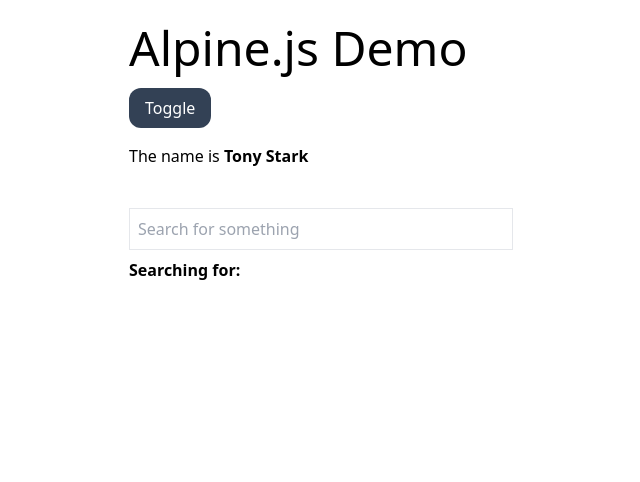
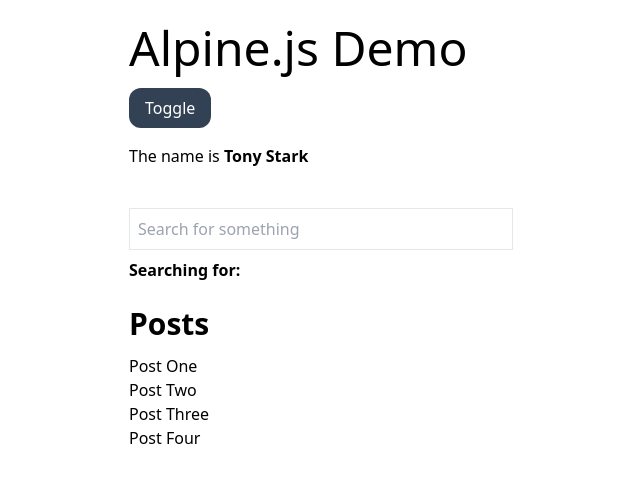
Before and after one commit to ashishdasnurkar/alpinejs-sample, a plain HTML site: page index.html in a window 1280 px wide. Shown: the whole page, without its empty margins (319-959 px from the left). Drawn offline with nearby package versions, Linux system fonts and the light colour scheme.

Commit message:
use x-for

```diff
--- a/index.html
+++ b/index.html
@@ -15,7 +15,19 @@
   <body>
     <div class="container mx-auto mt-6 max-w-sm">
       <h1 class="text-5xl mb-4">Alpine.js Demo</h1>
-      <div x-data="{ open: false, name : 'Tony Stark', search: ''}">
+      <div
+        x-data="{
+        open: false,
+        name : 'Tony Stark',
+        search: '',
+        posts: [
+        {title: 'Post One'},
+        {title: 'Post Two'},
+        {title: 'Post Three'},
+        {title: 'Post Four'},
+        ]
+      }"
+      >
         <button
           x-on:click="open = !open"
           x-bind:class="open ? 'bg-blue-800' : 'bg-slate-700'"
@@ -48,7 +60,14 @@
         <template x-if="open">
           <div>Show the template if open is true</div>
         </template>
+
+        <!--x-for-->
+        <h3 class="text-3xl mt-6 mb-3 font-bold">Posts</h3>
+        <template x-for="post in posts">
+          <div x-text="post.title"></div>
+        </template>
       </div>
+      <!--div with x-data model-->
     </div>
   </body>
 </html>
```
